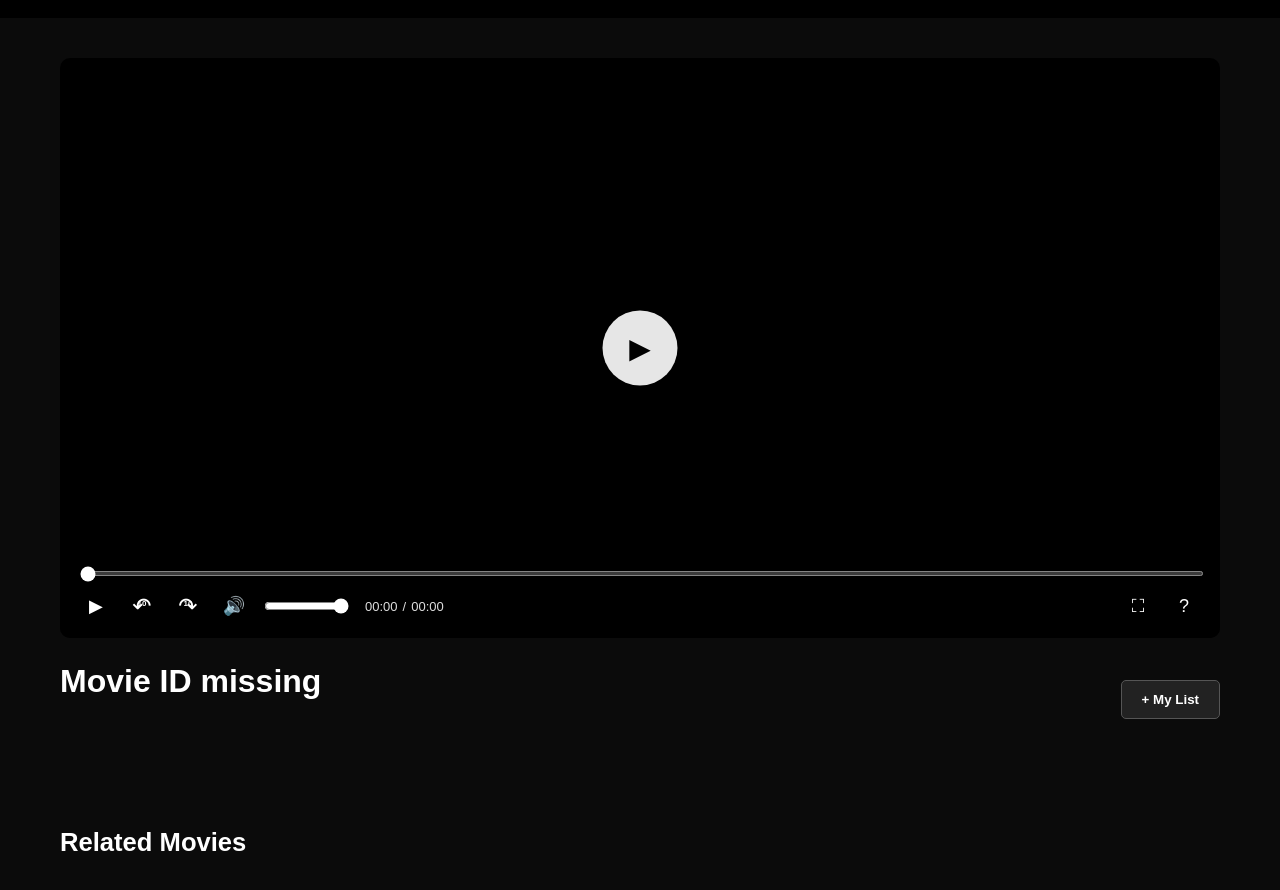
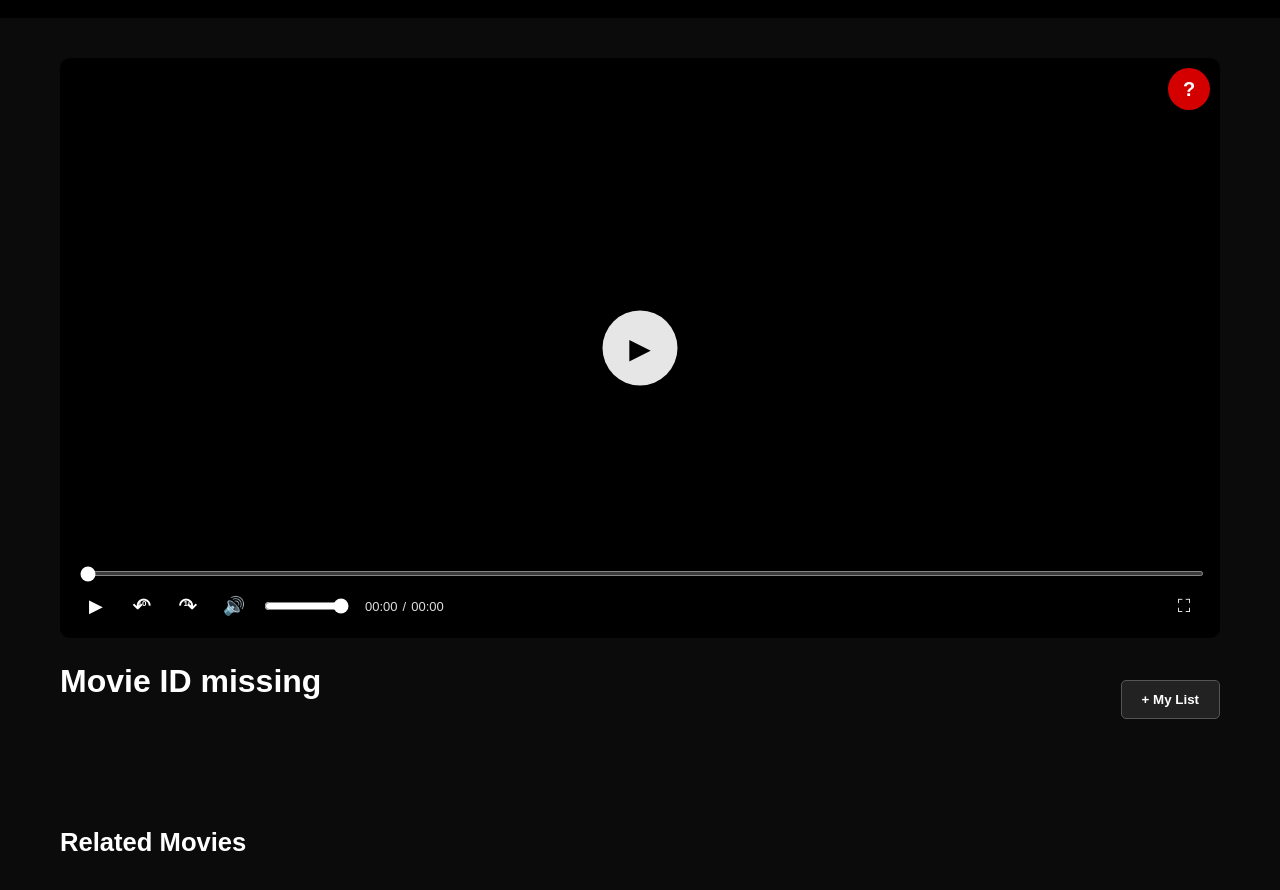
Before and after one commit to LanunTarbus/adamflix, a website: page watch.html in a window 1280 px wide. Both pictures are taken after a click on the button "Fullscreen Diagnostic". Shown: the part 52-942 px from the top of the page. Drawn offline with Linux system fonts and the light colour scheme.

Commit message:
Add visible fullscreen diagnostic

```diff
--- a/watch.html
+++ b/watch.html
@@ -50,6 +50,35 @@
         id="playerContainer"
         class="custom-player"
     >
+
+
+        <!-- FULLSCREEN DIAGNOSTIC BUTTON -->
+        <button
+            id="diagnosticButton"
+            type="button"
+            title="Fullscreen Diagnostic"
+            style="
+                position:absolute;
+                top:10px;
+                right:10px;
+                z-index:9999;
+                width:42px;
+                height:42px;
+                border:none;
+                border-radius:50%;
+                background:#d40000;
+                color:#ffffff;
+                font-size:20px;
+                font-weight:bold;
+                line-height:42px;
+                text-align:center;
+                padding:0;
+                box-shadow:0 4px 16px rgba(0,0,0,.45);
+                cursor:pointer;
+            "
+        >
+            ?
+        </button>
 
 
         <video
@@ -191,18 +220,6 @@
                     >
                         ⛶
                     </button>
-
-
-                    <button
-                        id="diagnosticButton"
-                        class="player-control-button"
-                        type="button"
-                        title="Fullscreen Diagnostic"
-                    >
-                        ?
-                    </button>
-
-
 </div>
 
 
@@ -452,6 +469,8 @@ const diagnosticButton =
     );
 
 
+
+
 // ==================================================
 // iOS / iPadOS DETECTION
 // ==================================================
@@ -1237,9 +1256,14 @@ player.addEventListener(
 
 
 
+
+
 // ==================================================
 // FULLSCREEN DIAGNOSTIC
-// ==================================================
+// Floating red ? button - visible even on iPhone
+// ==================================================
+
+if (diagnosticButton) {
 
     diagnosticButton.addEventListener(
         "click",
@@ -1249,6 +1273,7 @@ diagnosticButton.addEventListener(
             event.preventDefault();
             event.stopPropagation();
 
+
             const diagnostic = {
 
                 userAgent:
@@ -1261,7 +1286,19 @@ diagnosticButton.addEventListener(
                     navigator.maxTouchPoints,
 
                 isIOS:
-                isIOS,
+                    typeof isIOS !== "undefined"
+                        ? isIOS
+                        : (
+                            /iPhone|iPad|iPod/i.test(
+                                navigator.userAgent
+                            )
+                            ||
+                            (
+                                navigator.platform === "MacIntel"
+                                &&
+                                navigator.maxTouchPoints > 1
+                            )
+                        ),
 
                 fullscreenEnabled:
                     document.fullscreenEnabled,
@@ -1278,33 +1315,35 @@ diagnosticButton.addEventListener(
                 videoRequestFullscreen:
                     typeof player.requestFullscreen,
 
-            videoWebkitEnterFullscreen:
+                webkitEnterFullscreen:
                     typeof player.webkitEnterFullscreen,
 
-            videoWebkitEnterFullScreen:
+                webkitEnterFullScreen:
                     typeof player.webkitEnterFullScreen,
 
-            videoWebkitSupportsFullscreen:
+                webkitSupportsFullscreen:
                     player.webkitSupportsFullscreen,
 
-            videoReadyState:
+                readyState:
                     player.readyState,
 
-            videoNetworkState:
+                networkState:
                     player.networkState,
 
-            videoPaused:
+                paused:
                     player.paused,
 
-            videoCurrentTime:
-                player.currentTime,
-
-            videoDuration:
+                currentTime:
+                    Number.isFinite(player.currentTime)
+                        ? player.currentTime
+                        : null,
+
+                duration:
                     Number.isFinite(player.duration)
                         ? player.duration
                         : null,
 
-            documentFullscreenElement:
+                fullscreenElement:
                     Boolean(
                         document.fullscreenElement
                     ),
@@ -1314,38 +1353,59 @@ diagnosticButton.addEventListener(
                         document.webkitFullscreenElement
                     ),
 
-            currentVideoSrc:
+                currentSrc:
                     player.currentSrc || player.src || ""
 
             };
 
 
             const output = [
+
                 "FULLSCREEN DIAGNOSTIC",
                 "",
+
                 `isIOS: ${diagnostic.isIOS}`,
+
                 `fullscreenEnabled: ${diagnostic.fullscreenEnabled}`,
+
                 `webkitFullscreenEnabled: ${diagnostic.webkitFullscreenEnabled}`,
+
                 `requestFullscreen: ${diagnostic.requestFullscreen}`,
+
                 `webkitRequestFullscreen: ${diagnostic.webkitRequestFullscreen}`,
+
                 `videoRequestFullscreen: ${diagnostic.videoRequestFullscreen}`,
-            `webkitEnterFullscreen: ${diagnostic.videoWebkitEnterFullscreen}`,
-            `webkitEnterFullScreen: ${diagnostic.videoWebkitEnterFullScreen}`,
-            `webkitSupportsFullscreen: ${diagnostic.videoWebkitSupportsFullscreen}`,
-            `readyState: ${diagnostic.videoReadyState}`,
-            `networkState: ${diagnostic.videoNetworkState}`,
-            `paused: ${diagnostic.videoPaused}`,
-            `currentTime: ${diagnostic.videoCurrentTime}`,
-            `duration: ${diagnostic.videoDuration}`,
-            `fullscreenElement: ${diagnostic.documentFullscreenElement}`,
+
+                `webkitEnterFullscreen: ${diagnostic.webkitEnterFullscreen}`,
+
+                `webkitEnterFullScreen: ${diagnostic.webkitEnterFullScreen}`,
+
+                `webkitSupportsFullscreen: ${diagnostic.webkitSupportsFullscreen}`,
+
+                `readyState: ${diagnostic.readyState}`,
+
+                `networkState: ${diagnostic.networkState}`,
+
+                `paused: ${diagnostic.paused}`,
+
+                `currentTime: ${diagnostic.currentTime}`,
+
+                `duration: ${diagnostic.duration}`,
+
+                `fullscreenElement: ${diagnostic.fullscreenElement}`,
+
                 `webkitFullscreenElement: ${diagnostic.webkitFullscreenElement}`,
+
                 "",
                 "User Agent:",
                 diagnostic.userAgent
+
             ].join("\n");
 
 
-        alert(output);
+            alert(
+                output
+            );
 
 
             console.log(
@@ -1355,6 +1415,8 @@ diagnosticButton.addEventListener(
 
         }
     );
+
+}
 
 
 // ==================================================
```
Lines whose indentation alone changed are shown as unchanged.
